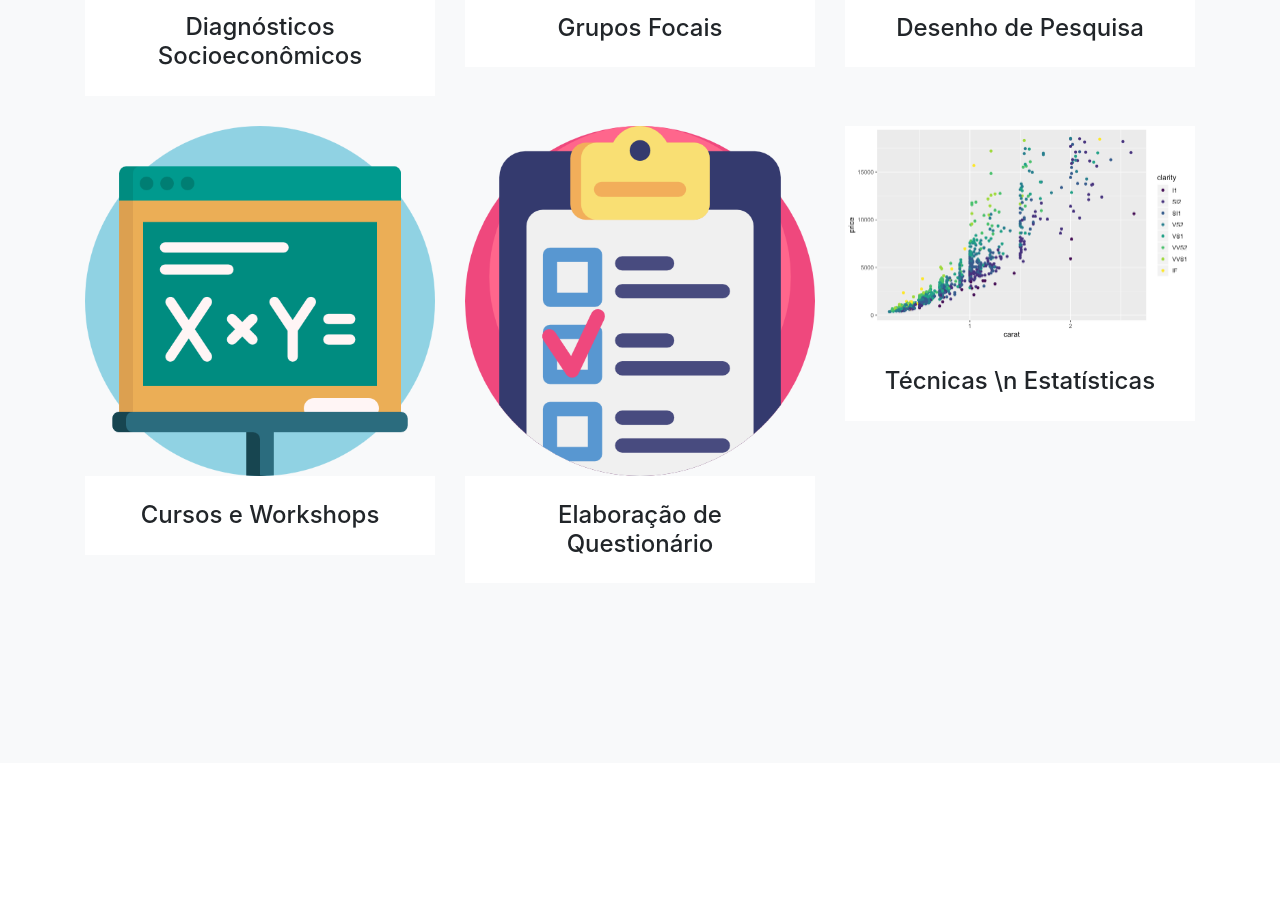
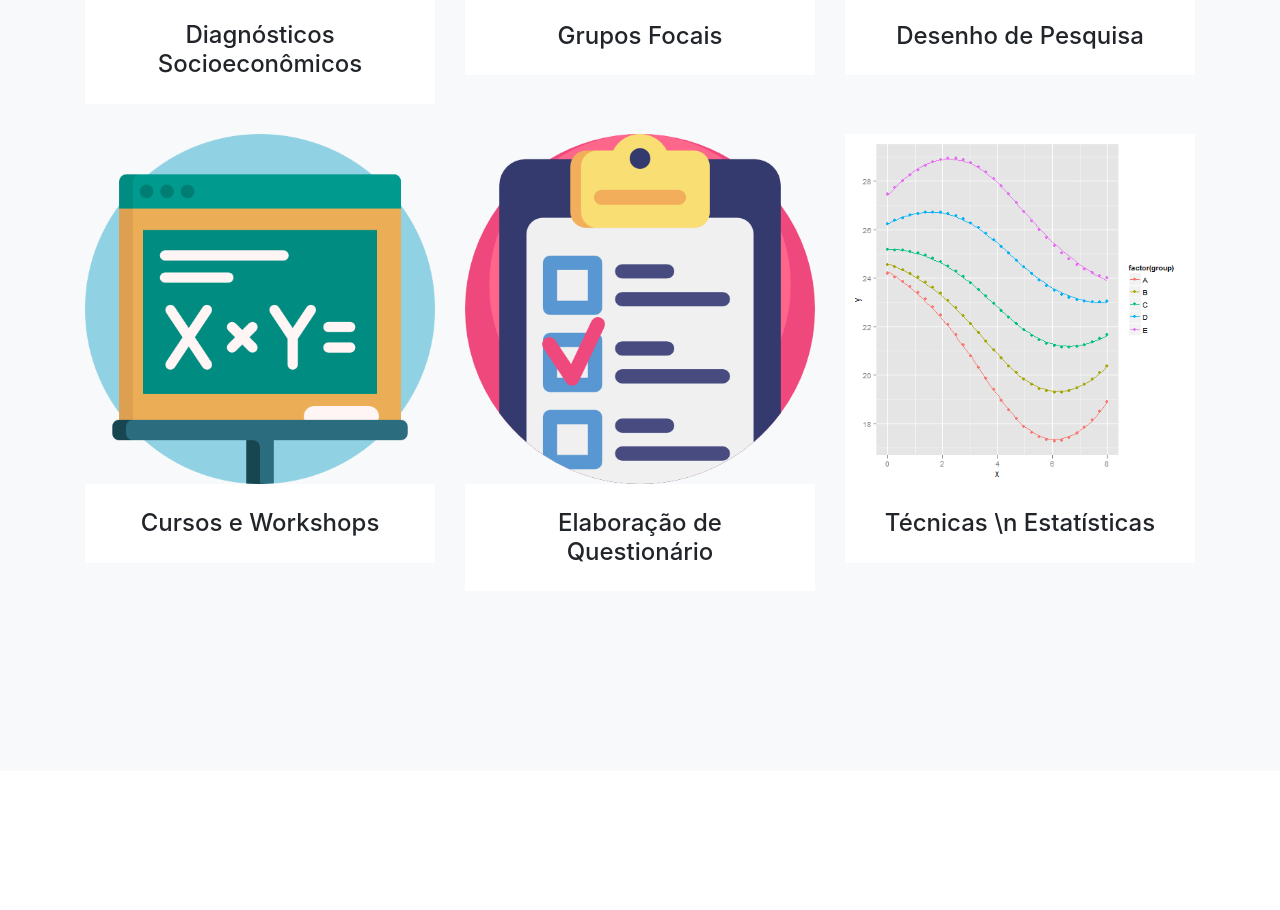
Before and after one commit to analytiqueconsultoria/analytiqueconsultoria.github.io, a website with bundled scripts: page index.html in a window 1280 px wide. Shown: the part 2584-3494 px from the top of the page. Built offline with nearby package versions, Linux system fonts and the light colour scheme; a web font is replaced by a local one.

Commit message:
portfolio

```diff
--- a/index.html
+++ b/index.html
@@ -234,7 +234,7 @@
                   <i class="fa fa-plus fa-3x"></i>
                 </div>
               </div>
-              <img class="img-fluid" src="img/portfolio/scale_viridis-1.png" alt="">
+              <img class="img-fluid" src="img/portfolio/plot.png" alt="">
             </a>
             <div class="portfolio-caption">
               <h4>Técnicas \n Estatísticas</h4>
@@ -779,7 +779,7 @@
                       <!-- Project Details Go Here -->
                       <h2 class="text-uppercase">Técnicas Estatísticas</h2>
                       <p class="item-intro text-muted"></p>
-                      <img class="img-fluid d-block mx-auto" src="img/portfolio/scale_viridis-1.png" alt="">
+                      <img class="img-fluid d-block mx-auto" src="img/portfolio/plot.png" alt="">
                       <p>Utilizando os softwares mais modernos, executamos análises univariadas, bivariadas e multivariadas, descritivas ou inferenciais. Exemplos incluem: descrição de variáveis; testes de comparação de médias; correlação; regressão; análise de sobrevivência; análise de componentes principais e análise  fatorial; modelos de séries temporais, dentre outros</p>
                       <ul class="list-inline">
                         <li></li>
```
Also changed, not shown: img/portfolio/database.png, img/portfolio/plot.png (added).
